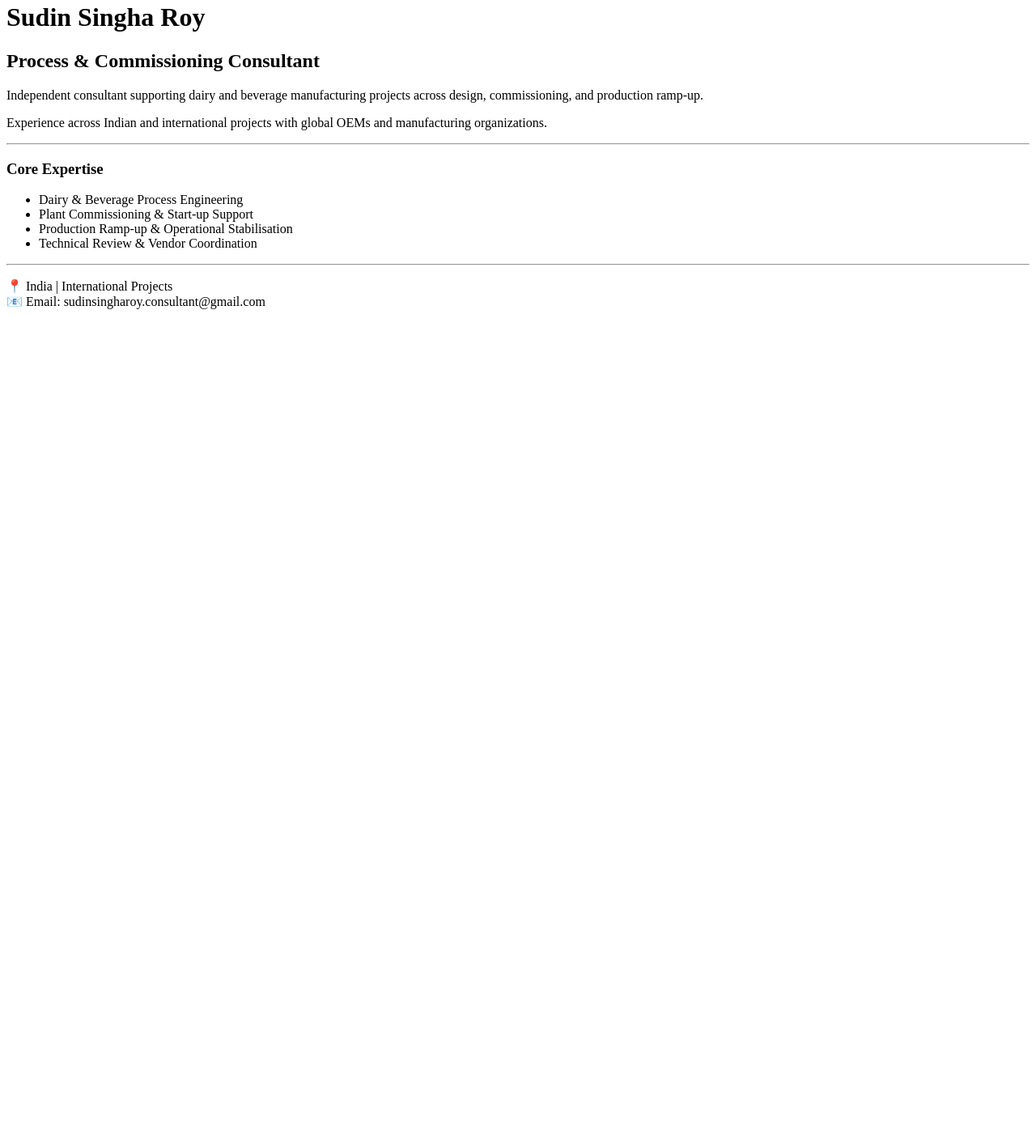
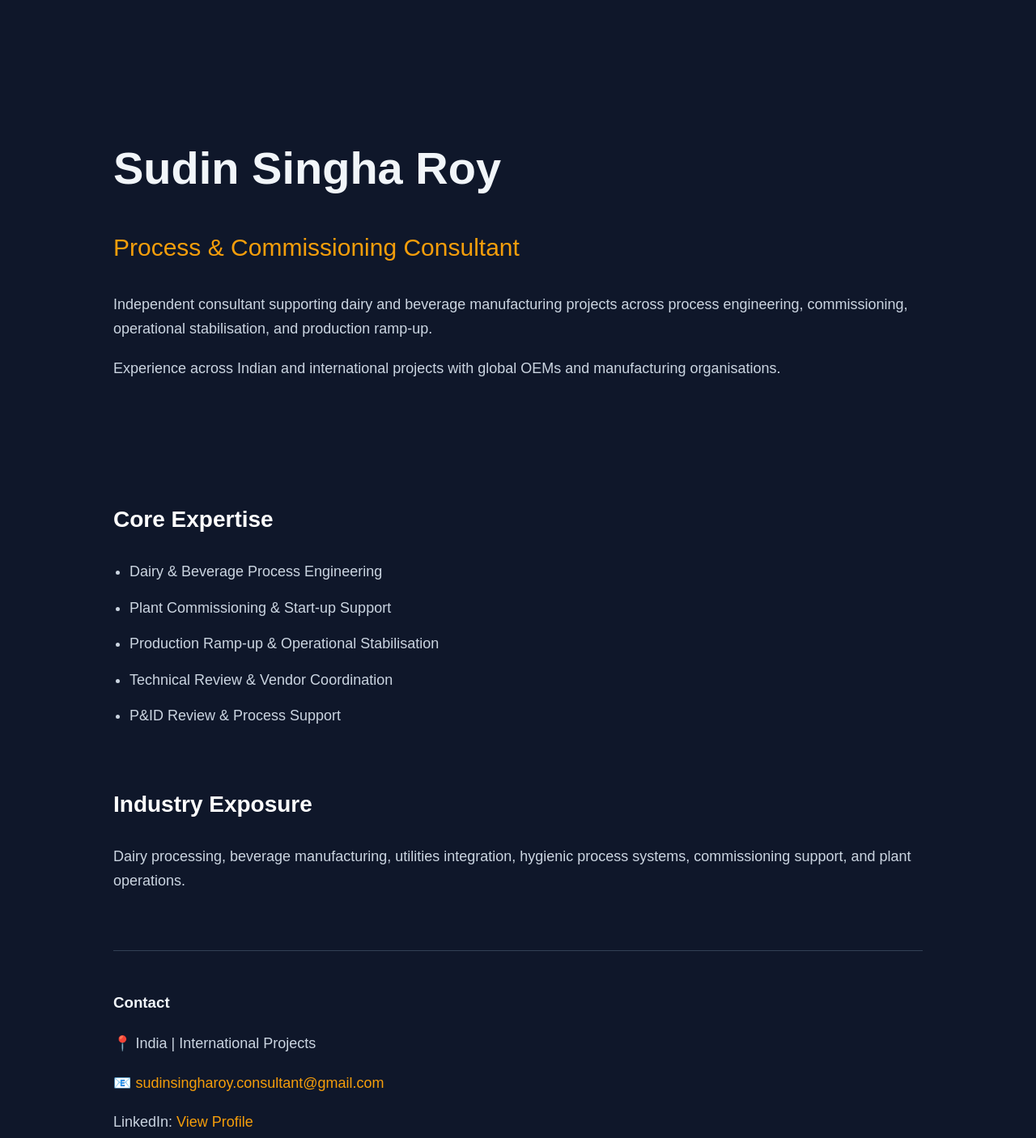
Before and after one commit to SSR1701/sudinsingharoy.github.io, a plain HTML site: page index.html in a window 1280 px wide. Shown: the part 18-1424 px from the top of the page at 81% size. Before the commit the page ends 800 px from the top, so only its background shows below. Drawn offline with Linux system fonts and the light colour scheme.

Commit message:
Update index.html

```diff
--- a/index.html
+++ b/index.html
@@ -2,40 +2,184 @@
 <html lang="en">
 <head>
     <meta charset="UTF-8">
+    <meta name="viewport" content="width=device-width, initial-scale=1.0">
     <title>Sudin Singha Roy | Process & Commissioning Consultant</title>
-    <meta name="viewport" content="width=device-width, initial-scale=1.0">
+
+    <style>
+
+        body {
+            margin: 0;
+            padding: 0;
+            background-color: #0f172a;
+            color: #f1f5f9;
+            font-family: Arial, sans-serif;
+            line-height: 1.7;
+        }
+
+        .container {
+            max-width: 1000px;
+            margin: auto;
+            padding: 60px 30px;
+        }
+
+        .hero {
+            padding-top: 80px;
+            padding-bottom: 60px;
+        }
+
+        h1 {
+            font-size: 56px;
+            margin-bottom: 10px;
+        }
+
+        h2 {
+            color: #f59e0b;
+            font-size: 30px;
+            margin-bottom: 30px;
+            font-weight: normal;
+        }
+
+        p {
+            font-size: 18px;
+            color: #cbd5e1;
+        }
+
+        .section {
+            margin-top: 70px;
+        }
+
+        .section h3 {
+            font-size: 28px;
+            margin-bottom: 25px;
+            color: #ffffff;
+        }
+
+        ul {
+            padding-left: 20px;
+        }
+
+        li {
+            margin-bottom: 14px;
+            color: #cbd5e1;
+            font-size: 18px;
+        }
+
+        .highlight {
+            color: #f59e0b;
+        }
+
+        .contact {
+            margin-top: 70px;
+            padding-top: 30px;
+            border-top: 1px solid #334155;
+        }
+
+        a {
+            color: #f59e0b;
+            text-decoration: none;
+        }
+
+        a:hover {
+            text-decoration: underline;
+        }
+
+        @media (max-width: 768px) {
+
+            h1 {
+                font-size: 38px;
+            }
+
+            h2 {
+                font-size: 24px;
+            }
+
+            p, li {
+                font-size: 16px;
+            }
+
+            .container {
+                padding: 40px 20px;
+            }
+        }
+
+    </style>
+
 </head>
+
 <body>
 
+    <div class="container">
+
+        <div class="hero">
+
             <h1>Sudin Singha Roy</h1>
+
             <h2>Process & Commissioning Consultant</h2>
 
             <p>
-        Independent consultant supporting dairy and beverage manufacturing projects
-        across design, commissioning, and production ramp-up.
+                Independent consultant supporting dairy and beverage manufacturing
+                projects across process engineering, commissioning,
+                operational stabilisation, and production ramp-up.
             </p>
 
             <p>
-        Experience across Indian and international projects with global OEMs and
-        manufacturing organizations.
+                Experience across Indian and international projects with
+                global OEMs and manufacturing organisations.
             </p>
 
-    <hr>
+        </div>
+
+        <div class="section">
 
             <h3>Core Expertise</h3>
+
             <ul>
                 <li>Dairy & Beverage Process Engineering</li>
                 <li>Plant Commissioning & Start-up Support</li>
                 <li>Production Ramp-up & Operational Stabilisation</li>
                 <li>Technical Review & Vendor Coordination</li>
+                <li>P&ID Review & Process Support</li>
             </ul>
 
-    <hr>
+        </div>
+
+        <div class="section">
+
+            <h3>Industry Exposure</h3>
 
             <p>
-        📍 India | International Projects <br>
-        📧 Email: sudinsingharoy.consultant@gmail.com
+                Dairy processing, beverage manufacturing, utilities integration,
+                hygienic process systems, commissioning support,
+                and plant operations.
             </p>
+
+        </div>
+
+        <div class="contact">
+
+            <h3>Contact</h3>
+
+            <p>
+                📍 India | International Projects
+            </p>
+
+            <p>
+                📧
+                <a href="mailto:sudinsingharoy.consultant@gmail.com">
+                    sudinsingharoy.consultant@gmail.com
+                </a>
+            </p>
+
+            <p>
+                LinkedIn:
+                <a href="https://www.linkedin.com/in/sudin-singha-roy-974709210/" target="_blank">
+                    View Profile
+                </a>
+            </p>
+
+        </div>
+
+    </div>
 
 </body>
 </html>
```
Lines whose indentation alone changed are shown as unchanged.
